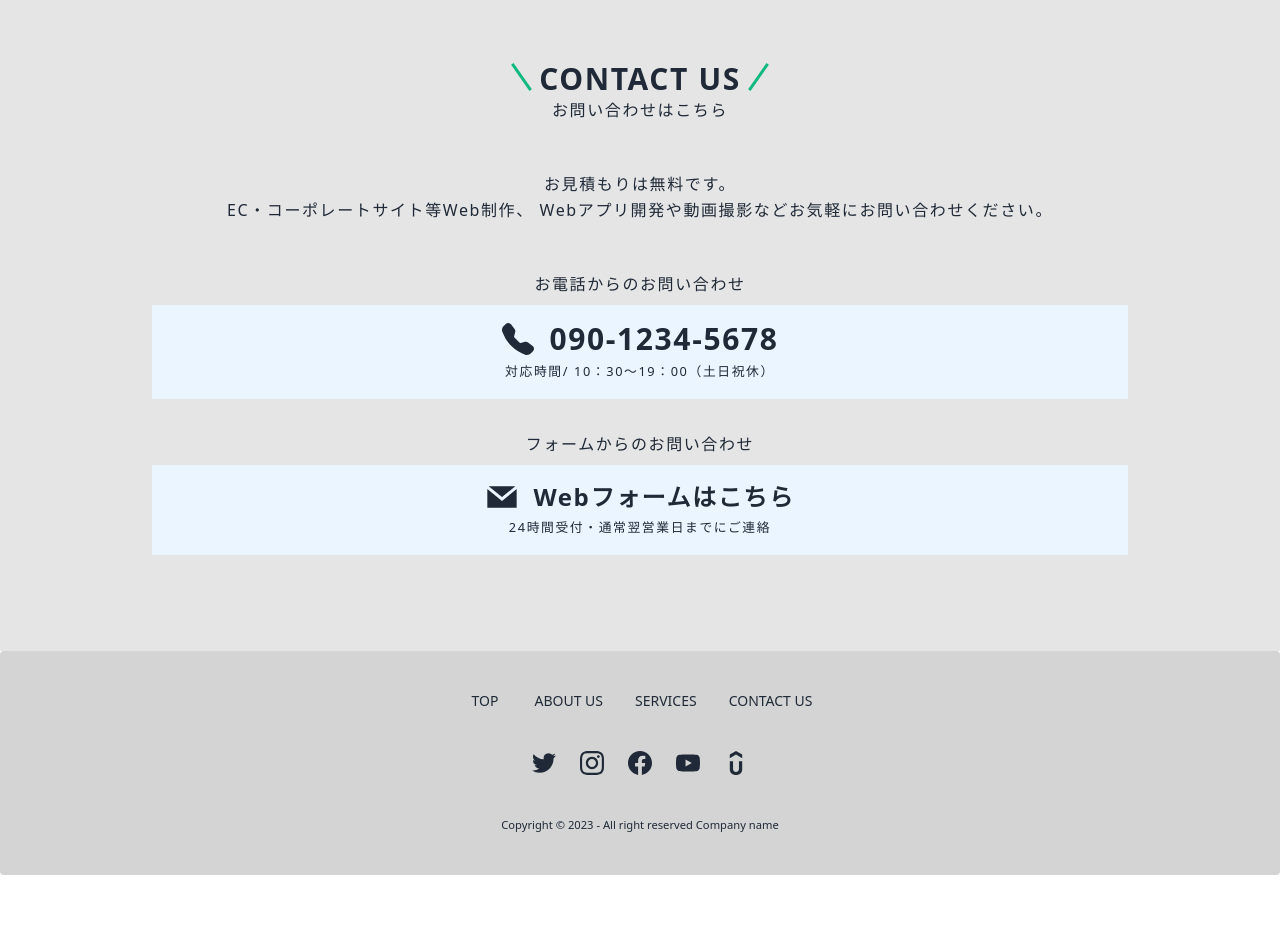
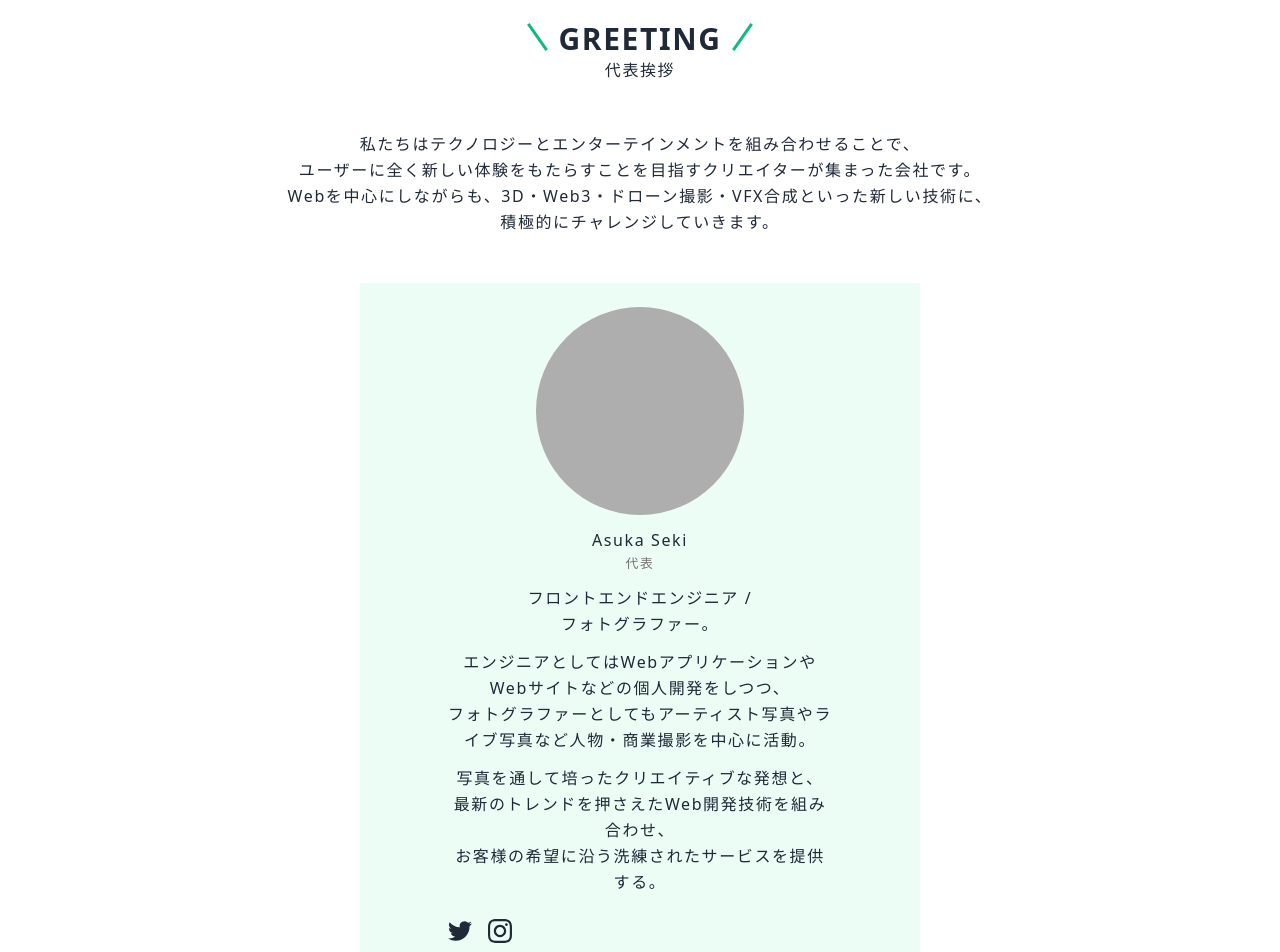
Before and after one commit to JunyaNomura/business-site-shopify, a Next.js app: page /about in a window 1280 px wide. Shown: the part 1320-2272 px from the top of the page. Before the commit the page ends 2195 px from the top, so only its background shows below. Built offline with nearby package versions, Linux system fonts and the light colour scheme; grey boxes are pictures that could not be loaded.

Commit message:
I added Greeting component into the About.tsx

```diff
--- a/components/Footer.tsx
+++ b/components/Footer.tsx
@@ -25,27 +25,27 @@ const Footer = () => {
         <ul className="grid grid-flow-col gap-6">
           <li>
             <Link href="#">
-              < SiTwitter className="w-6 h-6 hover:text-gray-400"/>
+              < SiTwitter className="w-6 h-6 hover:text-gray-400 duration-300"/>
             </Link>
           </li>
           <li>
             <Link href="#">
-              < SiInstagram className="w-6 h-6 hover:text-gray-400"/>
+              < SiInstagram className="w-6 h-6 hover:text-gray-400 duration-300"/>
             </Link>
           </li>
           <li>
             <Link href="#">
-              < SiFacebook className="w-6 h-6 hover:text-gray-400"/>
+              < SiFacebook className="w-6 h-6 hover:text-gray-400 duration-300"/>
             </Link>
           </li>
           <li>
             <Link href="#">
-              < SiYoutube className="w-6 h-6 hover:text-gray-400"/>
+              < SiYoutube className="w-6 h-6 hover:text-gray-400 duration-300"/>
             </Link>
           </li>
           <li>
             <Link href="#">
-              < SiUdemy className="w-6 h-6 hover:text-gray-400"/>
+              < SiUdemy className="w-6 h-6 hover:text-gray-400 duration-300"/>
             </Link>
           </li>
         </ul>
--- /dev/null
+++ b/components/Greeting .tsx
@@ -0,0 +1,66 @@
+import Image from "next/image"
+import Link from "next/link"
+import profile from "../public/profile.jpg"
+import { SiTwitter, SiInstagram } from "react-icons/si"
+const Greeting  = () => {
+  return (
+    <div>
+      <section className="relative mt-24 mb-16 mx-auto px-4 text-center tracking-widest leading-relaxed font-sans font-light text-gray-800">
+        <h3 className="uppercase relative w-60 mx-auto font-bold text-3xl before:absolute before:inline-block before:h-8 before:left-4 before:border-l-[3px] before:border-emerald-500 before:rotate-[-35deg] after:absolute after:inline-block after:h-8 after:right-4 after:border-r-[3px] after:border-emerald-500 after:rotate-[35deg]">
+          Greeting
+        </h3>
+        <p className="mb-12">代表挨拶</p>
+        <p className="mb-12">
+        私たちはテクノロジーとエンターテインメントを組み合わせることで、
+        <br/>
+        ユーザーに全く新しい体験をもたらすことを目指すクリエイターが集まった会社です。
+        <br/>
+        Webを中心にしながらも、3D・Web3・ドローン撮影・VFX合成といった新しい技術に、
+        <br/>
+        積極的にチャレンジしていきます。
+        </p>
+
+        {/* card */}
+        <div className="bg-emerald-50 w-80 sm:w-[560px] mx-auto py-6">
+          <Image src={profile} alt="Company's representative photo" width={750} height={750} priority className="object-cover w-52 h-52 mx-auto rounded-full brightness-[1.1] saturate-[1.30]"/>
+          {/* name */}
+          <p className="capitalize py-3">
+            asuka seki
+            <small className="block text-neutral-500">代表</small>
+          </p>
+          {/* description */}
+          <div className="w-60 sm:w-96 mx-auto">
+            <p>
+              フロントエンドエンジニア /
+              <br/>
+              フォトグラファー。
+            </p>
+            <p className="mt-3">
+              エンジニアとしてはWebアプリケーションやWebサイトなどの個人開発をしつつ、
+              <br/>
+              フォトグラファーとしてもアーティスト写真やライブ写真など人物・商業撮影を中心に活動。
+            </p>
+            <p className="mt-3">
+              写真を通して培ったクリエイティブな発想と、
+              <br/>
+              最新のトレンドを押さえたWeb開発技術を組み合わせ、
+              <br/>
+              お客様の希望に沿う洗練されたサービスを提供する。
+            </p>
+            {/* sns */}
+            <div className="mt-6 flex gap-4">
+              <Link href="#">
+                <SiTwitter className="w-6 h-6 hover:text-gray-400 duration-300"/>
+              </Link>
+              <Link href="#">
+                <SiInstagram className="w-6 h-6 hover:text-gray-400 duration-300"/>
+              </Link>
+            </div>
+          </div>
+        </div>
+    </section>
+    </div>
+  )
+}
+
+export default Greeting
--- a/pages/about.tsx
+++ b/pages/about.tsx
@@ -1,5 +1,6 @@
 import HeadSeo from '../components/HeadSeo'
 import AboutHero from '../components/AboutHero'
+import Greeting from '@/components/Greeting '
 import Contact from '../components/Contact'
 
 export default function Home() {
@@ -17,7 +18,7 @@ export default function Home() {
       <main>
         <div className="max-w-5xl mx-auto px-2 pt-24">
           <AboutHero />
-          This is about page
+          <Greeting />
         </div>
         <Contact />
       </main>
```
Also changed, not shown: 1 other file (tests, documents, lock files or other folders).
